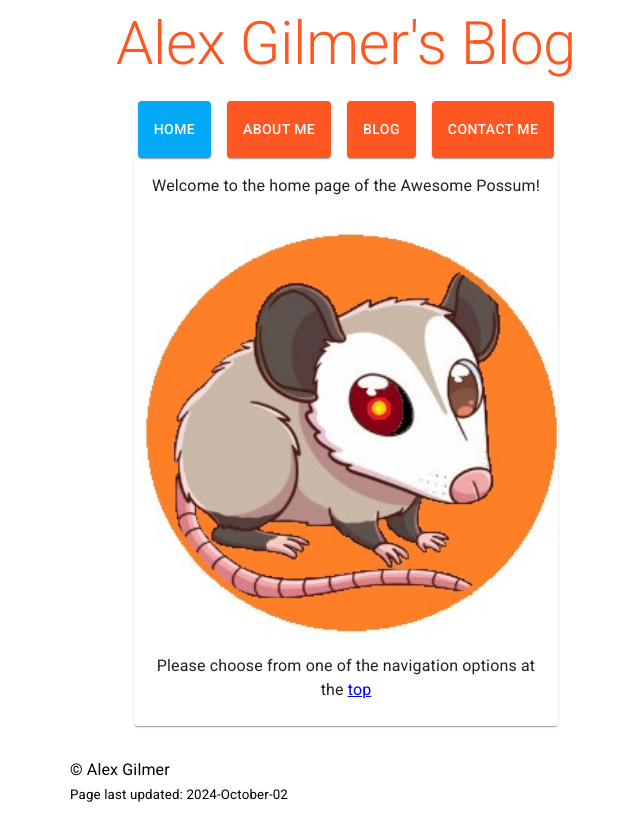
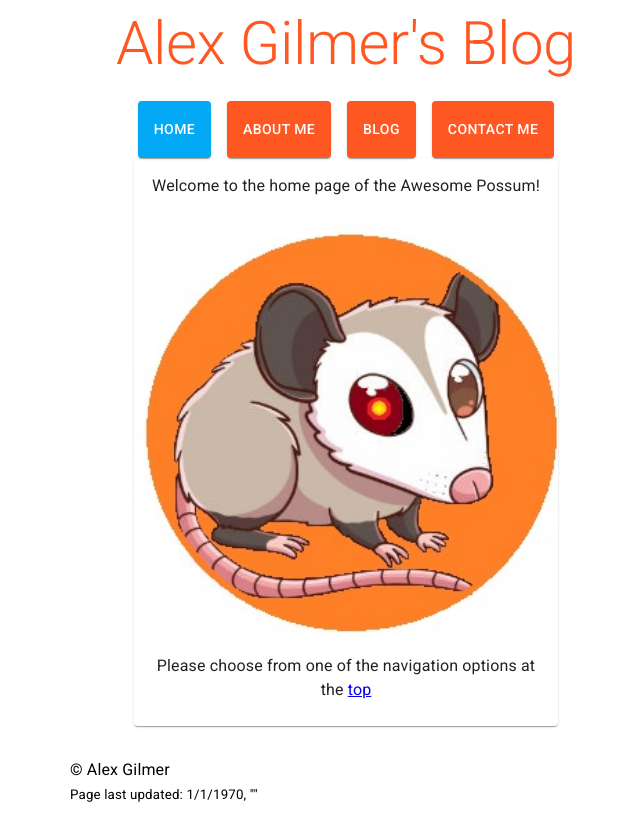
Before and after one commit to alexgilmer/technical-writing-blog, a React (Create React App) app: page / in a window 1280 px wide. Shown: the whole page, without its empty margins (294-934 px from the left). Built offline with nearby package versions, Linux system fonts and the light colour scheme; no server answers.

Commit message:
Add GitHub API integration for "Page Last Updated"

```diff
--- a/src/App.js
+++ b/src/App.js
@@ -5,8 +5,29 @@ import PageHome from "./components/PageHome";
 import PageBlog from "./components/PageBlog";
 import PageContact from "./components/PageContact";
 import { Container, Typography } from "@material-ui/core";
+import { useState, useEffect } from "react";
 
 function App() {
+  const [lastUpdated, setLastUpdated] = useState(new Date(0));
+  const [lastMessage, setLastMessage] = useState("");
+
+  useEffect(() => {
+    fetch(
+      "https://api.github.com/repos/alexgilmer/technical-writing-blog/commits"
+    )
+      .then((response) => response.json())
+      .then((data) => {
+        const { commit } = data[0];
+
+        const date = commit.author.date;
+        setLastUpdated(new Date(date));
+
+        const message = commit.message;
+        setLastMessage(message);
+      })
+      .catch((err) => console.log(err));
+  }, []);
+
   return (
     <>
       <Switch>
@@ -36,7 +57,10 @@ function App() {
           <Typography>&copy; Alex Gilmer</Typography>
 
           <Typography>
-            <small>Page last updated: 2024-October-02</small>
+            <small>
+              Page last updated: {lastUpdated.toLocaleDateString()}, "
+              {lastMessage}"
+            </small>
           </Typography>
         </footer>
       </Container>
```
